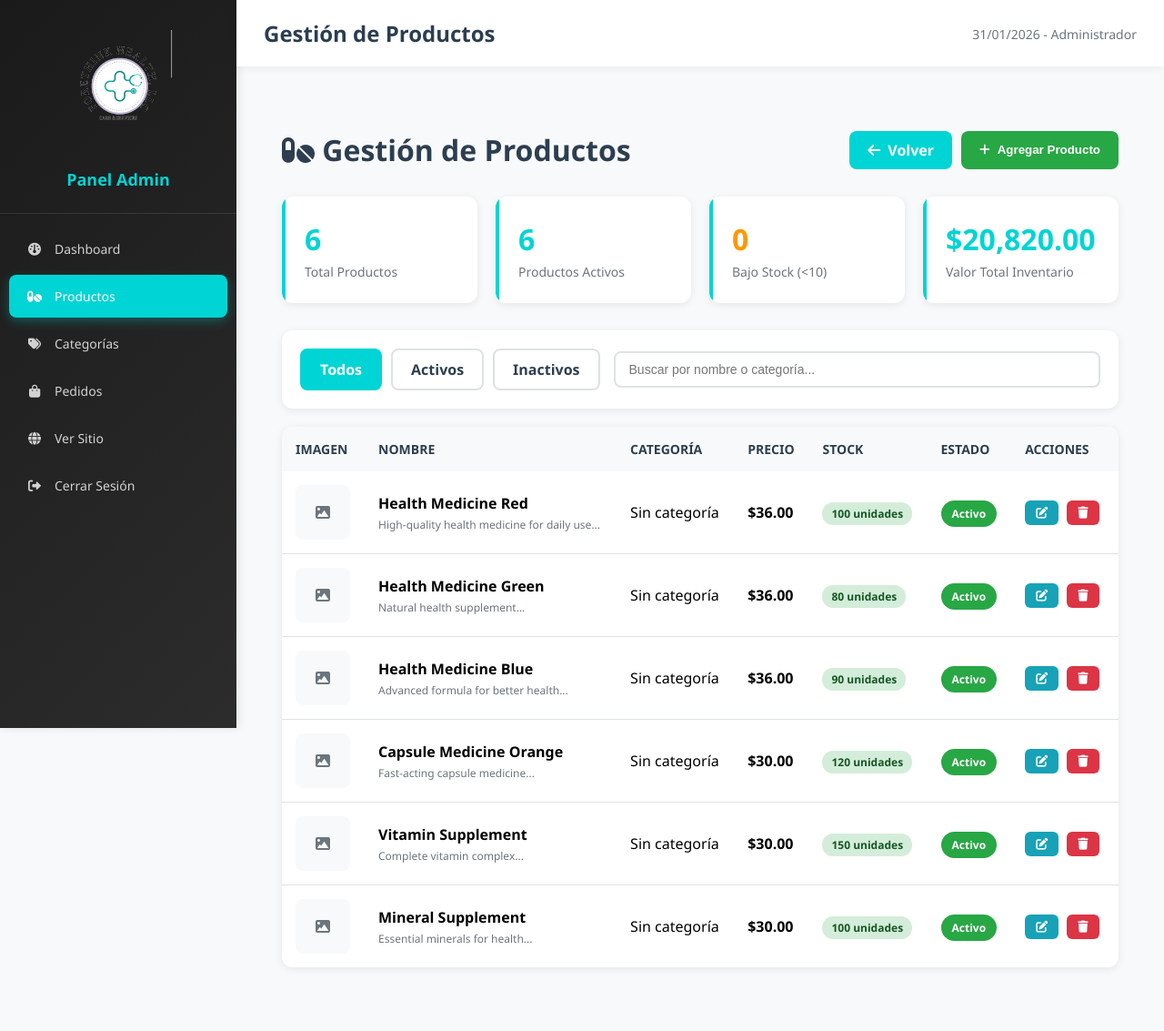
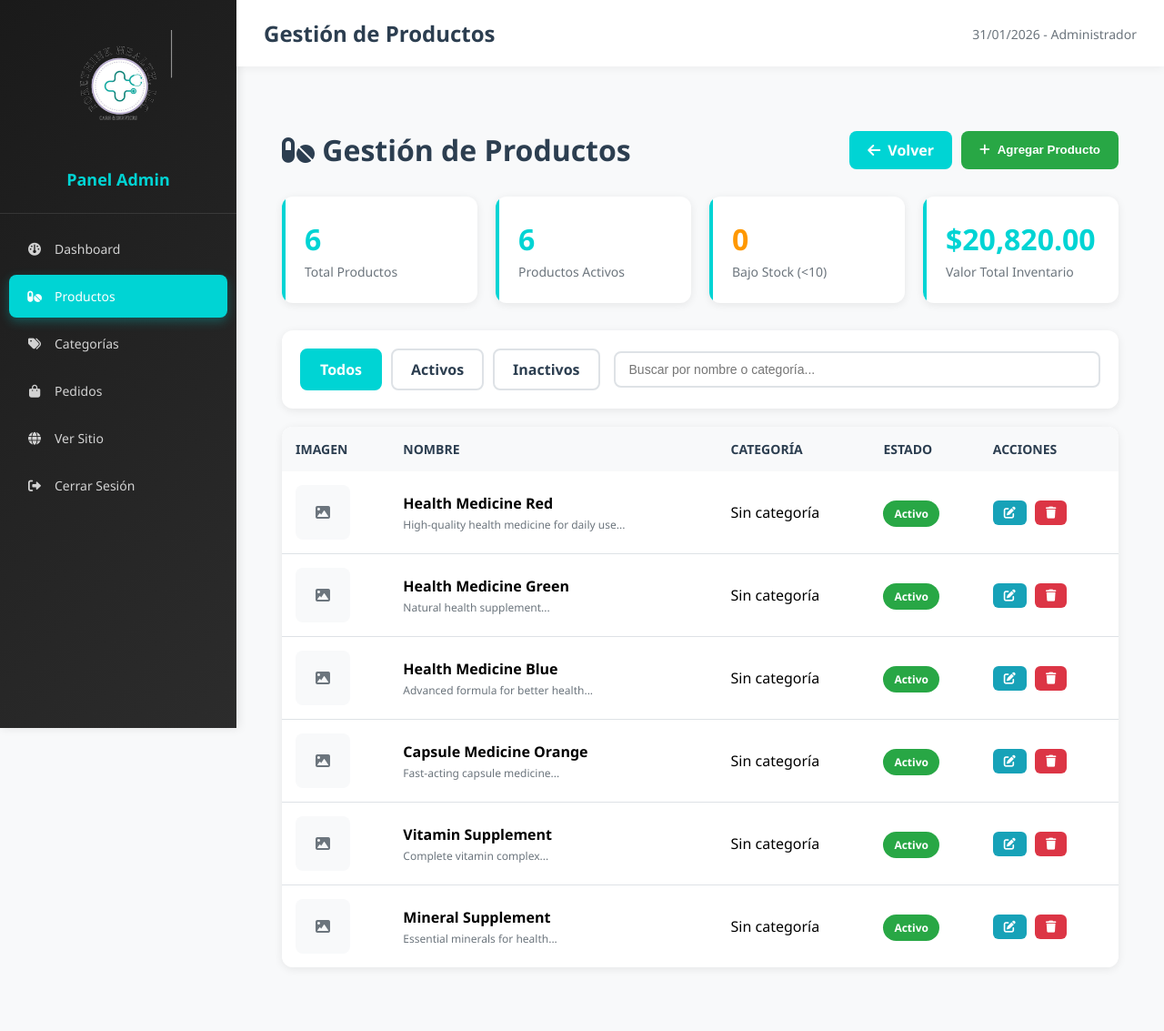
Before and after one commit to Gabrielb-Webdev/Rafa-work, a PHP site: page /admin/productos.php in a window 1280 px wide. Shown: the whole page at 91% size. Run offline with PHP 8.4, Linux system fonts and the light colour scheme; a user stored in the database is signed in; data comes from the database, SQL or seed files in the repository.

Commit message:
feat: Eliminar campos de precio y stock en la adición y actualización de productos

```diff
--- a/admin/productos.php
+++ b/admin/productos.php
@@ -14,8 +14,6 @@ $error = '';
 if ($_SERVER['REQUEST_METHOD'] === 'POST' && isset($_POST['add_product'])) {
     $name = trim($_POST['name'] ?? '');
     $description = trim($_POST['description'] ?? '');
-    $price = floatval($_POST['price'] ?? 0);
-    $stock = intval($_POST['stock'] ?? 0);
     $is_active = isset($_POST['is_active']) ? 1 : 0;
 
     // Manejo de imagen
@@ -31,7 +29,7 @@ if ($_SERVER['REQUEST_METHOD'] === 'POST' && isset($_POST['add_product'])) {
         move_uploaded_file($_FILES['image']['tmp_name'], $upload_dir . $image);
     }
 
-    if (!empty($name) && $price > 0) {
+    if (!empty($name)) {
         try {
             // Generar slug único a partir del nombre
             $slug = strtolower(trim(preg_replace('/[^A-Za-z0-9-]+/', '-', $name)));
@@ -44,17 +42,18 @@ if ($_SERVER['REQUEST_METHOD'] === 'POST' && isset($_POST['add_product'])) {
                 $slug = $slug . '-' . time();
             }
 
+            // Los precios y stock se asignan 0 por defecto (se manejan en cotizaciones)
             executeQuery(
                 "INSERT INTO products (name, slug, description, price, stock, category_id, image, is_active, created_at)
-                 VALUES (?, ?, ?, ?, ?, NULL, ?, ?, NOW())",
-                [$name, $slug, $description, $price, $stock, $image, $is_active]
+                 VALUES (?, ?, ?, 0, 0, NULL, ?, ?, NOW())",
+                [$name, $slug, $description, $image, $is_active]
             );
             $success = 'Producto agregado correctamente';
         } catch (Exception $e) {
             $error = 'Error al agregar el producto: ' . $e->getMessage();
         }
     } else {
-        $error = 'Por favor completa todos los campos requeridos';
+        $error = 'Por favor completa el nombre del producto';
     }
 }
 
@@ -63,8 +62,6 @@ if ($_SERVER['REQUEST_METHOD'] === 'POST' && isset($_POST['update_product'])) {
     $id = intval($_POST['product_id'] ?? 0);
     $name = trim($_POST['name'] ?? '');
     $description = trim($_POST['description'] ?? '');
-    $price = floatval($_POST['price'] ?? 0);
-    $stock = intval($_POST['stock'] ?? 0);
     $is_active = isset($_POST['is_active']) ? 1 : 0;
 
     // Generar slug único a partir del nombre
@@ -86,13 +83,13 @@ if ($_SERVER['REQUEST_METHOD'] === 'POST' && isset($_POST['update_product'])) {
         move_uploaded_file($_FILES['image']['tmp_name'], $upload_dir . $image);
 
         executeQuery(
-            "UPDATE products SET name = ?, slug = ?, description = ?, price = ?, stock = ?, category_id = NULL, image = ?, is_active = ?, updated_at = NOW() WHERE id = ?",
-            [$name, $slug, $description, $price, $stock, $image, $is_active, $id]
+            "UPDATE products SET name = ?, slug = ?, description = ?, category_id = NULL, image = ?, is_active = ?, updated_at = NOW() WHERE id = ?",
+            [$name, $slug, $description, $image, $is_active, $id]
         );
     } else {
         executeQuery(
-            "UPDATE products SET name = ?, slug = ?, description = ?, price = ?, stock = ?, category_id = NULL, is_active = ?, updated_at = NOW() WHERE id = ?",
-            [$name, $slug, $description, $price, $stock, $is_active, $id]
+            "UPDATE products SET name = ?, slug = ?, description = ?, category_id = NULL, is_active = ?, updated_at = NOW() WHERE id = ?",
+            [$name, $slug, $description, $is_active, $id]
         );
     }
 
@@ -632,8 +629,6 @@ tr:last-child td {
                             <th>Imagen</th>
                             <th>Nombre</th>
                             <th>Categoría</th>
-                            <th>Precio</th>
-                            <th>Stock</th>
                             <th>Estado</th>
                             <th>Acciones</th>
                         </tr>
@@ -658,22 +653,6 @@ tr:last-child td {
                                     </div>
                                 </td>
                                 <td><?php echo htmlspecialchars($product['category'] ?? 'Sin categoría'); ?></td>
-                                <td><strong>$<?php echo number_format($product['price'], 2); ?></strong></td>
-                                <td>
-                                    <?php
-                                    $stock = $product['stock'];
-                                    if ($stock == 0) {
-                                        $class = 'stock-out';
-                                    } elseif ($stock < 10) {
-                                        $class = 'stock-low';
-                                    } else {
-                                        $class = 'stock-high';
-                                    }
-                                    ?>
-                                    <span class="stock-badge <?php echo $class; ?>">
-                                        <?php echo $stock; ?> unidades
-                                    </span>
-                                </td>
                                 <td>
                                     <span class="status-badge status-<?php echo $product['is_active'] ? 'active' : 'inactive'; ?>">
                                         <?php echo $product['is_active'] ? 'Activo' : 'Inactivo'; ?>
@@ -714,19 +693,7 @@ tr:last-child td {
 
             <div class="form-group">
                 <label>Descripción</label>
-                <textarea name="description" id="description"></textarea>
-            </div>
-
-            <div class="form-row">
-                <div class="form-group">
-                    <label>Precio (ARS) *</label>
-                    <input type="number" name="price" id="price" step="0.01" min="0" required>
-                </div>
-
-                <div class="form-group">
-                    <label>Stock *</label>
-                    <input type="number" name="stock" id="stock" min="0" required>
-                </div>
+                <textarea name="description" id="description" rows="4"></textarea>
             </div>
 
             <div class="form-group">
@@ -765,9 +732,6 @@ function editProduct(product) {
     document.getElementById('product_id').value = product.id;
     document.getElementById('name').value = product.name;
     document.getElementById('description').value = product.description || '';
-    document.getElementById('price').value = product.price;
-    document.getElementById('stock').value = product.stock;
-    document.getElementById('category').value = product.category || '';
     document.getElementById('is_active').checked = product.is_active == 1;
     document.getElementById('submitBtn').name = 'update_product';
     document.getElementById('productModal').classList.add('show');
```
